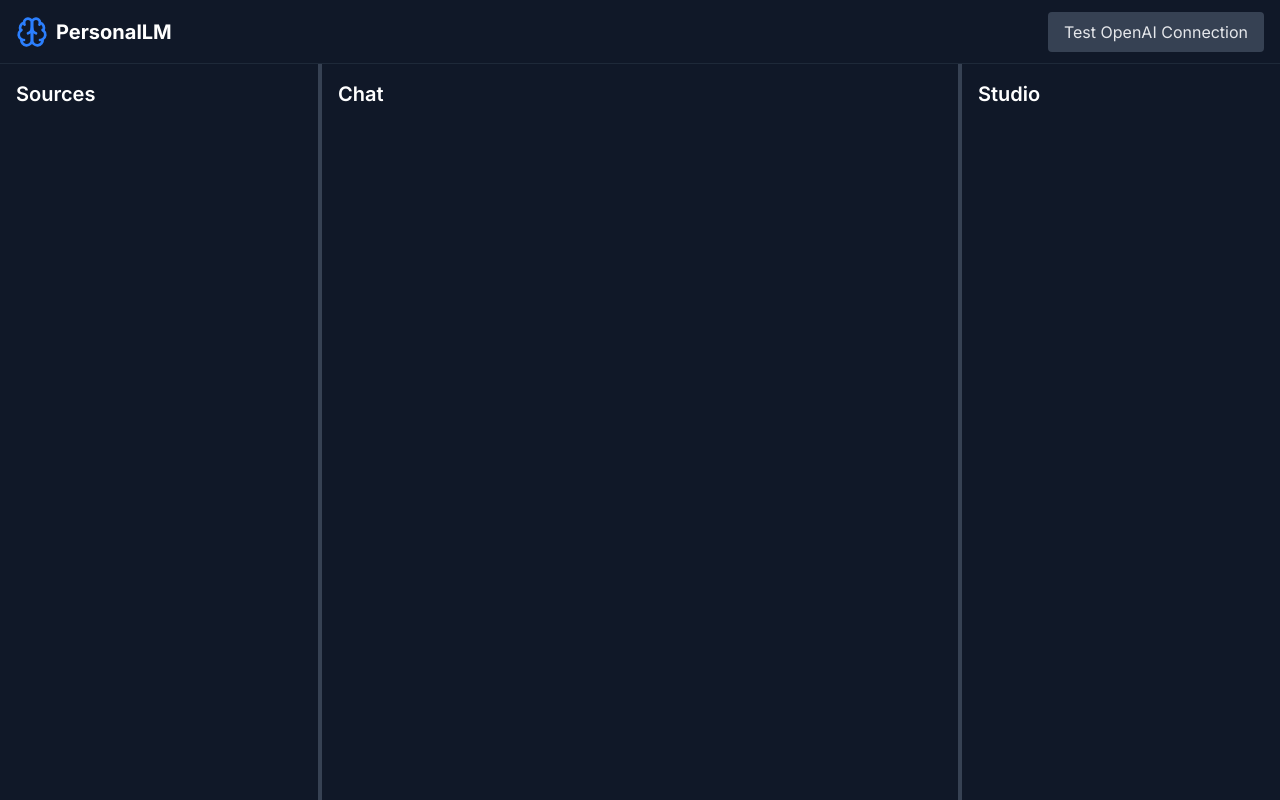
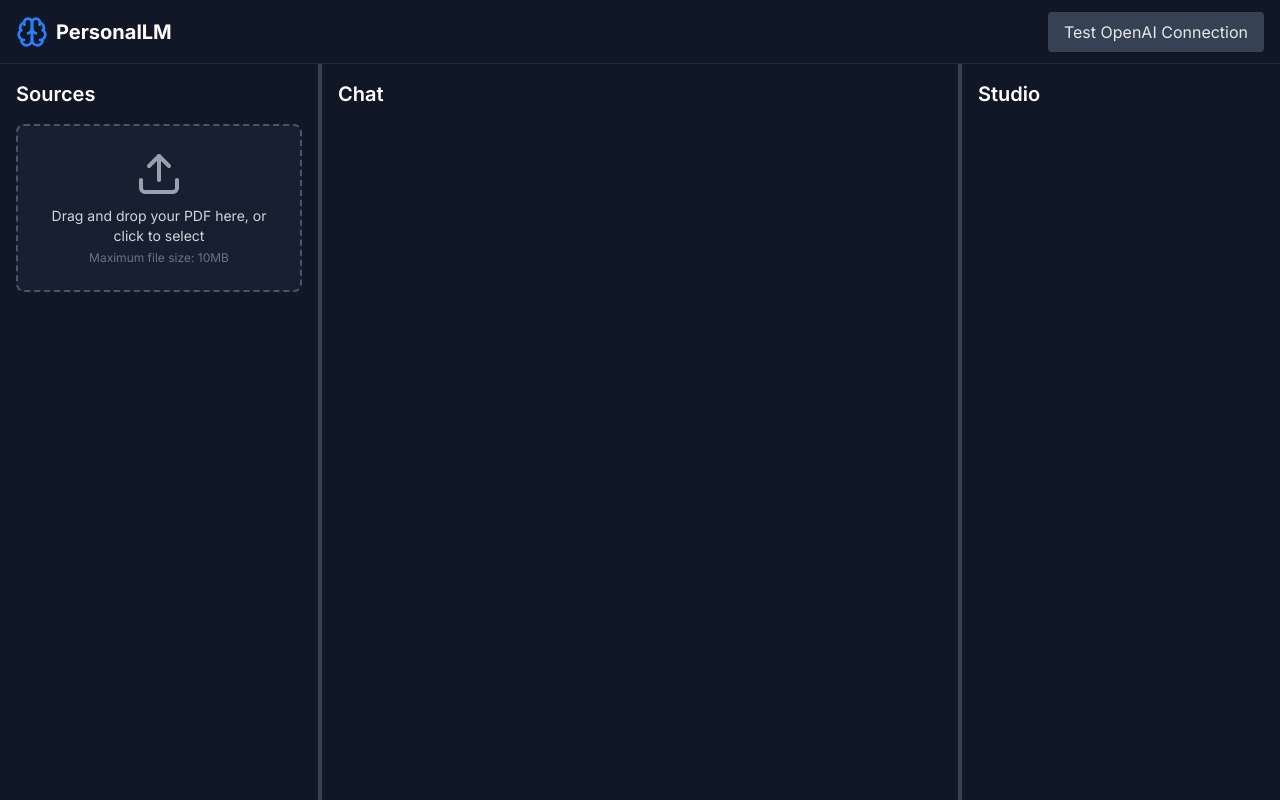
Before and after one commit to AmitBisht14/PersonalLM, a Next.js app in the folder frontend/: page / in a window 1280 px wide. Built offline with nearby package versions, Linux system fonts and the light colour scheme; no server answers.

Commit message:
feat: Add PDF file upload UI
- Create reusable FileUpload component with drag & drop
- Add file validation for PDF and size limits
- Update Sources component with file upload
- Add toast notifications for upload events
- Style components to match dark theme

```diff
--- /dev/null
+++ b/frontend/src/components/ui/file-upload/FileUpload.tsx
@@ -0,0 +1,136 @@
+'use client';
+
+import { ChangeEvent, useRef, useState } from 'react';
+import { Upload, X } from 'lucide-react';
+
+interface FileUploadProps {
+  onFileSelect: (file: File) => void;
+  onFileRemove: () => void;
+  accept?: string;
+  maxSize?: number; // in MB
+}
+
+export function FileUpload({
+  onFileSelect,
+  onFileRemove,
+  accept = '.pdf',
+  maxSize = 10, // Default 10MB
+}: FileUploadProps) {
+  const [dragActive, setDragActive] = useState(false);
+  const [selectedFile, setSelectedFile] = useState<File | null>(null);
+  const [error, setError] = useState<string | null>(null);
+  const inputRef = useRef<HTMLInputElement>(null);
+
+  const handleDrag = (e: React.DragEvent) => {
+    e.preventDefault();
+    e.stopPropagation();
+    if (e.type === "dragenter" || e.type === "dragover") {
+      setDragActive(true);
+    } else if (e.type === "dragleave") {
+      setDragActive(false);
+    }
+  };
+
+  const validateFile = (file: File): boolean => {
+    setError(null);
+
+    // Check file type
+    if (!file.type.includes('pdf')) {
+      setError('Please upload a PDF file');
+      return false;
+    }
+
+    // Check file size
+    if (file.size > maxSize * 1024 * 1024) {
+      setError(`File size must be less than ${maxSize}MB`);
+      return false;
+    }
+
+    return true;
+  };
+
+  const handleDrop = (e: React.DragEvent) => {
+    e.preventDefault();
+    e.stopPropagation();
+    setDragActive(false);
+
+    const file = e.dataTransfer.files?.[0];
+    if (file && validateFile(file)) {
+      setSelectedFile(file);
+      onFileSelect(file);
+    }
+  };
+
+  const handleChange = (e: ChangeEvent<HTMLInputElement>) => {
+    const file = e.target.files?.[0];
+    if (file && validateFile(file)) {
+      setSelectedFile(file);
+      onFileSelect(file);
+    }
+  };
+
+  const handleRemove = () => {
+    setSelectedFile(null);
+    setError(null);
+    if (inputRef.current) {
+      inputRef.current.value = '';
+    }
+    onFileRemove();
+  };
+
+  return (
+    <div className="w-full">
+      <div
+        className={`relative border-2 border-dashed rounded-lg p-6 transition-colors ${
+          dragActive
+            ? 'border-blue-500 bg-blue-950/20'
+            : error
+            ? 'border-red-500 bg-red-950/20'
+            : selectedFile
+            ? 'border-green-500 bg-green-950/20'
+            : 'border-gray-600 hover:border-gray-500 bg-gray-800/50'
+        }`}
+        onDragEnter={handleDrag}
+        onDragLeave={handleDrag}
+        onDragOver={handleDrag}
+        onDrop={handleDrop}
+      >
+        <input
+          ref={inputRef}
+          type="file"
+          accept={accept}
+          onChange={handleChange}
+          className="absolute inset-0 w-full h-full opacity-0 cursor-pointer"
+        />
+
+        <div className="text-center">
+          {selectedFile ? (
+            <div className="flex items-center justify-center gap-2">
+              <span className="text-green-400">{selectedFile.name}</span>
+              <button
+                onClick={handleRemove}
+                className="p-1 hover:bg-gray-700 rounded-full"
+              >
+                <X className="w-4 h-4 text-gray-400" />
+              </button>
+            </div>
+          ) : (
+            <>
+              <Upload className="mx-auto h-12 w-12 text-gray-400" />
+              <p className="mt-2 text-sm text-gray-300">
+                Drag and drop your PDF here, or click to select
+              </p>
+              <p className="mt-1 text-xs text-gray-500">
+                Maximum file size: {maxSize}MB
+              </p>
+            </>
+          )}
+        </div>
+      </div>
+
+      {error && (
+        <p className="mt-2 text-sm text-red-400">{error}</p>
+      )}
+    </div>
+  );
+}
--- a/frontend/src/features/sources/Sources.tsx
+++ b/frontend/src/features/sources/Sources.tsx
@@ -1,13 +1,52 @@
+'use client';
+
+import { useState } from 'react';
+import { FileUpload } from '@/components/ui/file-upload/FileUpload';
+import { Toast, ToastType } from '@/components/ui/toast/Toast';
+
 interface SourcesProps {
   onCollapse: () => void;
   isCollapsed: boolean;
 }
 
 export function Sources({ onCollapse, isCollapsed }: SourcesProps) {
+  const [toast, setToast] = useState<{ type: ToastType; message: string } | null>(null);
+
+  const handleFileSelect = async (file: File) => {
+    // TODO: Implement file upload to backend
+    console.log('Selected file:', file);
+    setToast({
+      type: 'success',
+      message: `File "${file.name}" selected successfully`,
+    });
+  };
+
+  const handleFileRemove = () => {
+    // TODO: Implement file removal logic
+    setToast({
+      type: 'info',
+      message: 'File removed',
+    });
+  };
+
   return (
     <section className="h-full p-4">
       <h2 className="text-xl font-semibold mb-4 text-white">Sources</h2>
-      {/* Add sources content here */}
+      <div className="max-w-xl">
+        <FileUpload
+          onFileSelect={handleFileSelect}
+          onFileRemove={handleFileRemove}
+          maxSize={10}
+        />
+      </div>
+
+      {toast && (
+        <Toast
+          type={toast.type}
+          message={toast.message}
+          onClose={() => setToast(null)}
+        />
+      )}
     </section>
   );
 }
```
